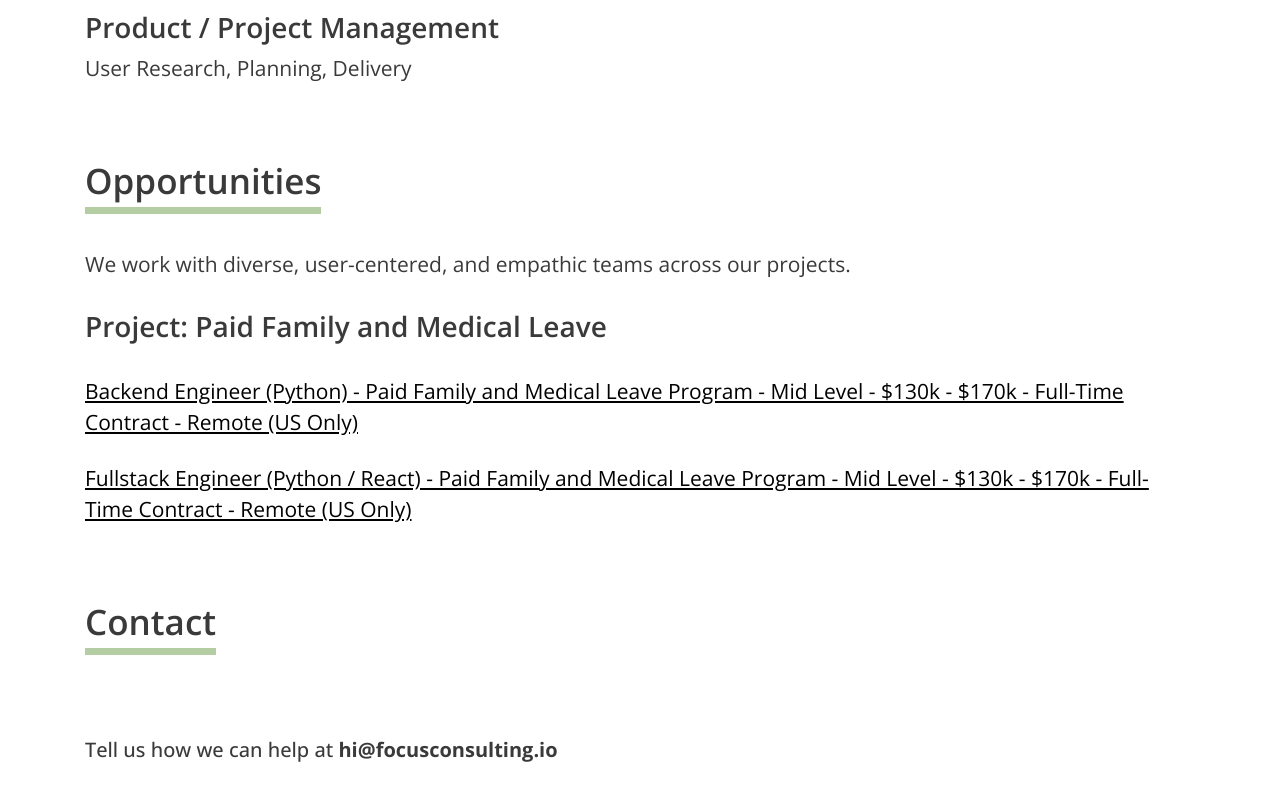
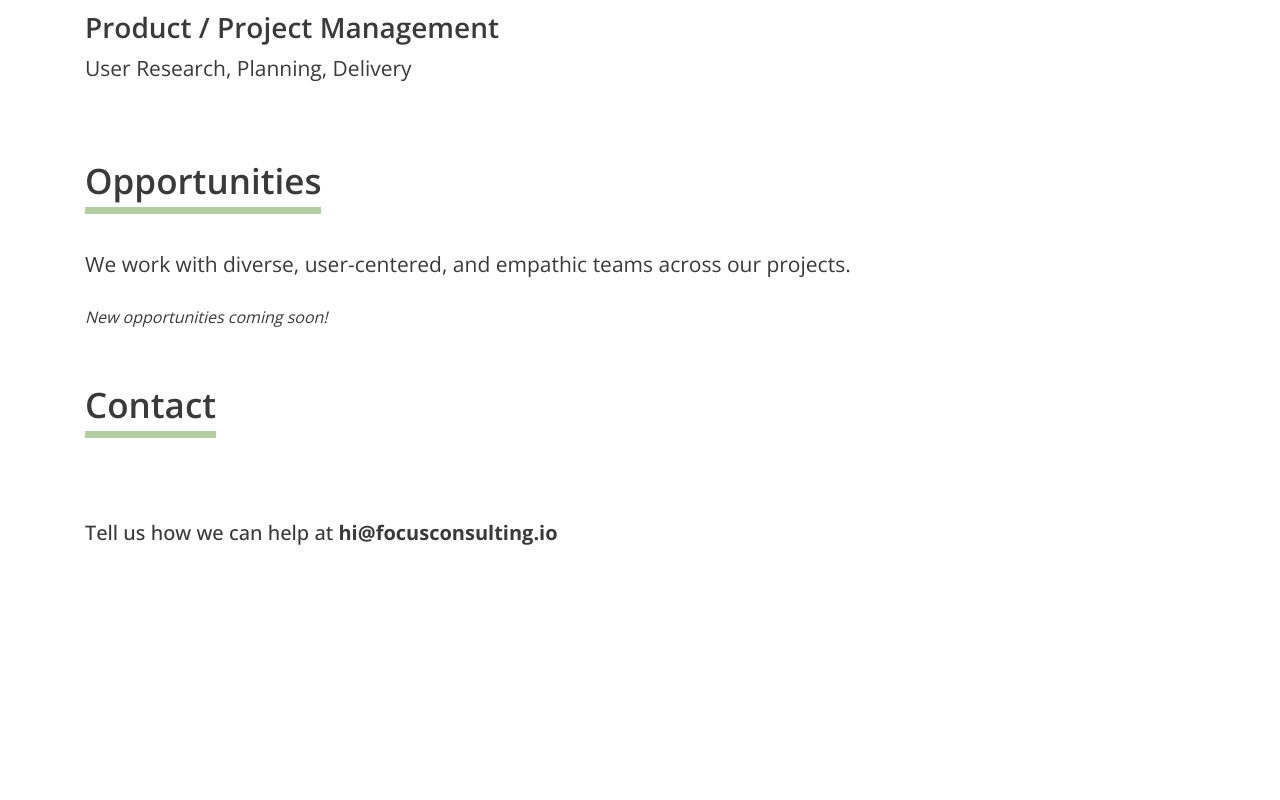
Before and after one commit to focusconsulting/focusconsulting.github.io, a plain HTML site: page index.html in a window 1280 px wide. Shown: the part 1656-2456 px from the top of the page. After the commit the page ends 2259 px from the top, so only its background shows below. Drawn offline with nearby package versions, Linux system fonts and the light colour scheme.

Commit message:
Remove jobs.

```diff
--- a/index.html
+++ b/index.html
@@ -146,13 +146,14 @@
         <div class="section-title section-color-red">Opportunities</div>
         <div class="item-description">We work with diverse, user-centered, and empathic teams across our projects.</div>
         <br/>
-        <div class="item">
+        <i>New opportunities coming soon!</i>
+<!--         <div class="item">
           <div class="item-title">Project: Paid Family and Medical Leave</div>
           <br/>
           <a href="https://www.linkedin.com/jobs/view/2620118399/" target="_blank" class="job-link">Backend Engineer (Python) - Paid Family and Medical Leave Program - Mid Level - $130k - $170k - Full-Time Contract - Remote (US Only)</a>
           <br/><br/>
           <a href="https://www.linkedin.com/jobs/view/2620120497/" target="_blank" class="job-link">Fullstack Engineer (Python / React) - Paid Family and Medical Leave Program - Mid Level - $130k - $170k - Full-Time Contract - Remote (US Only)</a>
-        </div>
+        </div>         -->
       </div>
       <div class="col-md-12 section">
         <div class="section-title section-color-red">Contact</div>
```
